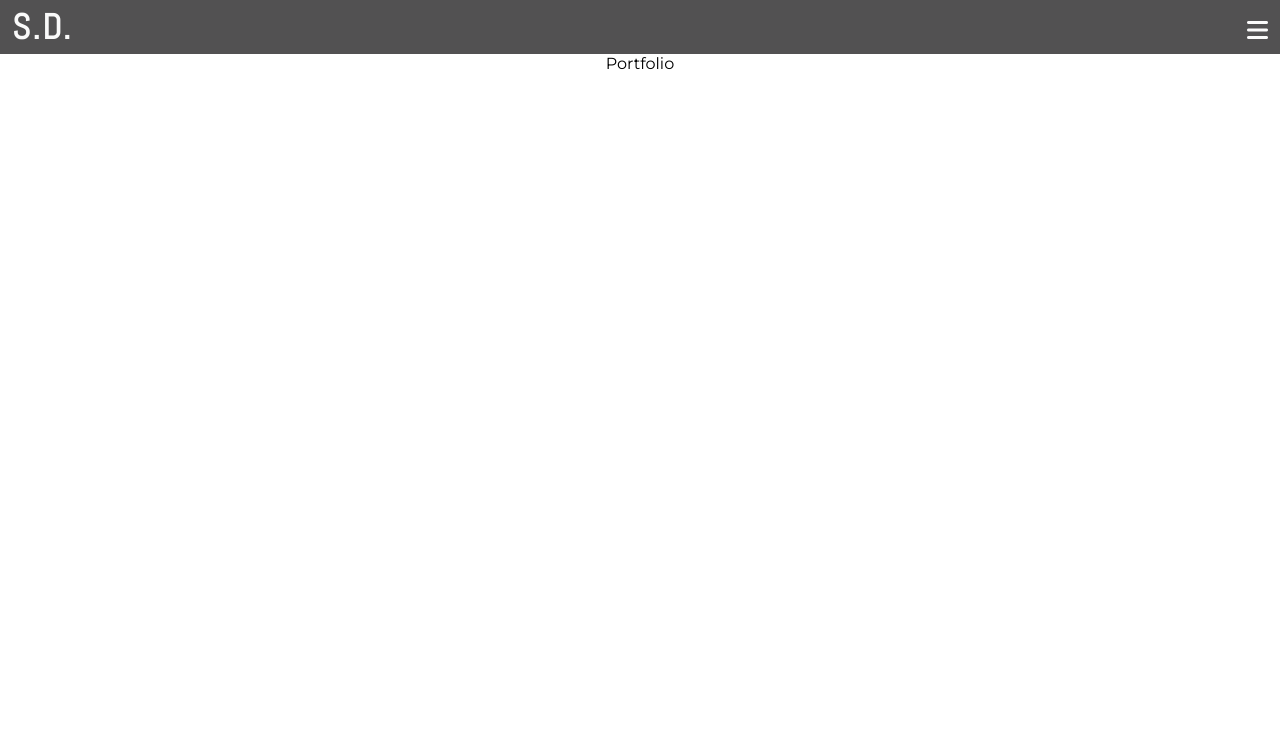
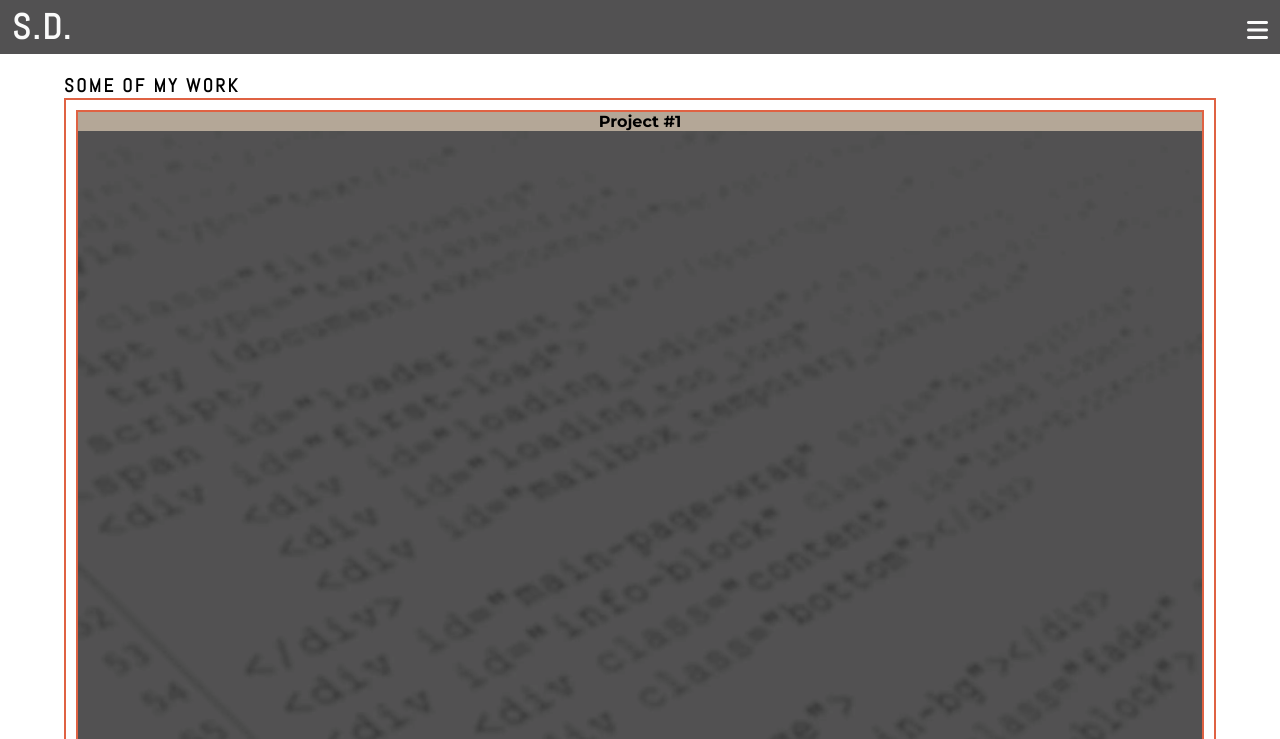
Before and after one commit to SophieDufrane/PP1_My_Website, a plain HTML site: page portfolio.html in a window 1280 px wide. Shown: the top 739 px of the page. Drawn offline with Linux system fonts and the light colour scheme.

Commit message:
Add content to portfolio.html, create section and div to display work

```diff
--- a/assets/css/style.css
+++ b/assets/css/style.css
@@ -81,7 +81,6 @@ main {
     flex: 1 0 auto;
     display: flex;
     flex-direction: column;
-    align-items: center;
 }
 
 /* Welcome section */
@@ -222,6 +221,30 @@ main {
 .skills-detail-icon i {
     font-size: 1.5rem;
 }
+/* Portfolio page */
+#portfolio {
+    width: 90%;
+    margin: 20px auto;
+}
+
+#portfolio-display {
+    display: flex;
+    flex-wrap: wrap;
+    justify-content: space-between;
+    flex-grow: 1;
+    border: 2px solid #df6243;
+}
+
+.work-preview {
+    background-color: #b4a797;
+    border: 2px solid #df6243;
+    margin: 10px;
+    text-align: center;
+}
+
+.work-preview img {
+    width: 100%;
+}
 
 /* Contact page */
 #contact {
--- a/portfolio.html
+++ b/portfolio.html
@@ -33,7 +33,25 @@
     </header>
 
     <!-- Main -->
-    <main>Portfolio</main>
+    <main>
+        <section id="portfolio">
+            <h3>Some of my work</h3>
+            <div id="portfolio-display">
+                <div class="work-preview">
+                    <h4>Project #1</h4>
+                    <img src="assets/css/images/code-black-white.webp" alt=""> <!-- folder images inside the css one TO FIX!!! -->
+                </div>
+                <div class="work-preview">
+                    <h4>Project #2</h4>
+                    <img src="assets/css/images/code-black-white.webp" alt="">
+                </div>
+                <div class="work-preview">
+                    <h4>Project #3</h4>
+                    <img src="assets/css/images/code-black-white.webp" alt="">
+                </div>
+            </div>
+        </section>
+    </main>
 
     <!-- Footer -->
     <footer>
```
